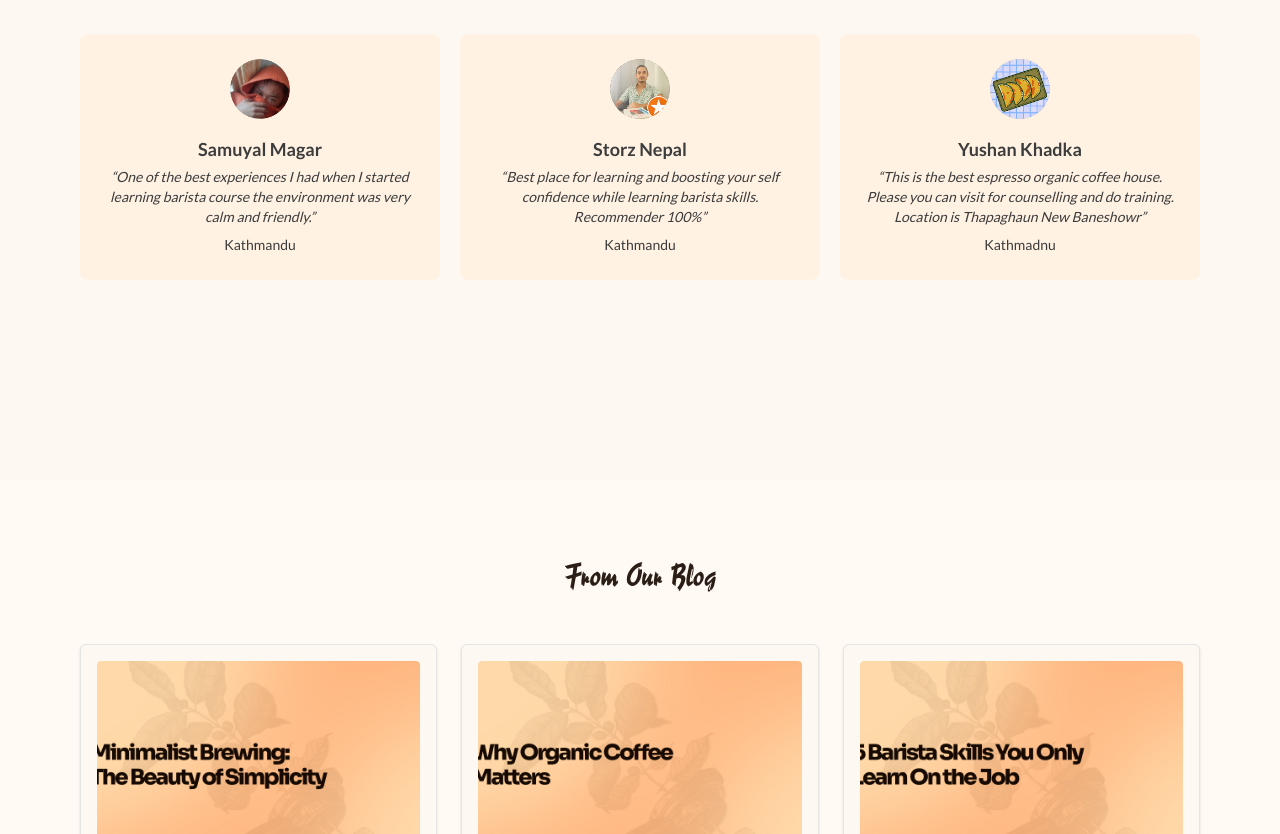
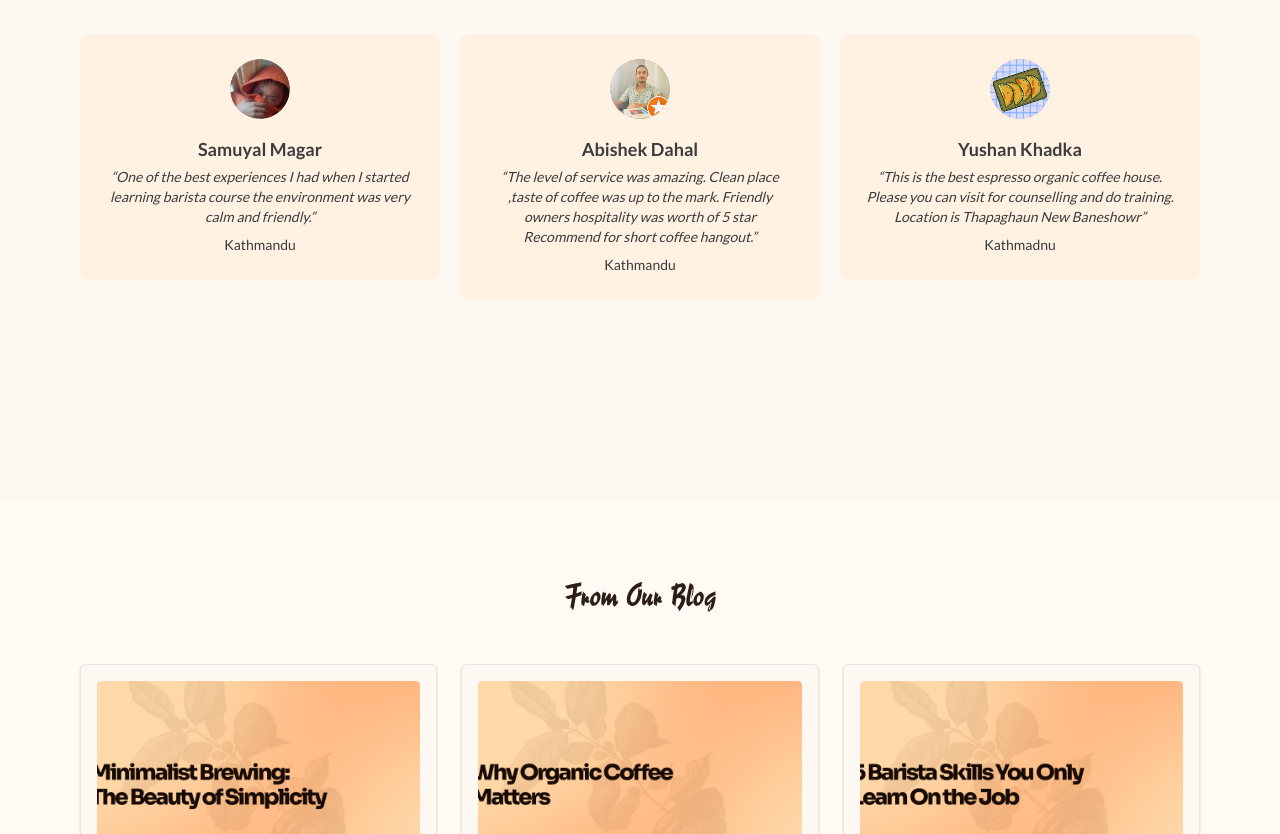
Before and after one commit to oplyxtechnologies/espresso-organic, a Next.js app in the folder client/: page / in a window 1280 px wide. Shown: the part 3720-4554 px from the top of the page. Built offline with nearby package versions, Linux system fonts and the light colour scheme.

Commit message:
abishek dahal

```diff
--- a/client/components/Home/CommunityTestimonials.tsx
+++ b/client/components/Home/CommunityTestimonials.tsx
@@ -24,9 +24,9 @@ const testimonials: Testimonial[] = [
     image: "/testimonials/samuyal.png",
   },
   {
-    name: "Storz Nepal",
+    name: "Abishek Dahal",
     location: "Kathmandu",
-    text: "Best place for learning and boosting your self confidence while learning barista skills. Recommender 100%",
+    text: "The level of service was amazing. Clean place ,taste of coffee was up to the mark. Friendly owners hospitality was worth of 5 star Recommend for short coffee hangout.",
     rating: 5,
     image: "/testimonials/Storz.png",
   },
--- a/client/components/Training/TestimonialsTraining.tsx
+++ b/client/components/Training/TestimonialsTraining.tsx
@@ -24,11 +24,11 @@ const testimonials: Testimonial[] = [
     image: "/testimonials/samuyal.png",
   },
   {
-    name: "Storz Nepal",
+    name: "Abishek Dahal",
     location: "Kathmandu",
-    text: "Best place for learning and boosting your self confidence while learning barista skills. Recommender 100%",
+    text: "The level of service was amazing. Clean place ,taste of coffee was up to the mark. Friendly owners hospitality was worth of 5 star Recommend for short coffee hangout.",
     rating: 5,
-    image: "/testimonials/Storz.png",
+    image: "/testimonials/storz.png",
   },
   {
     name: "Yushan Khadka",
```
